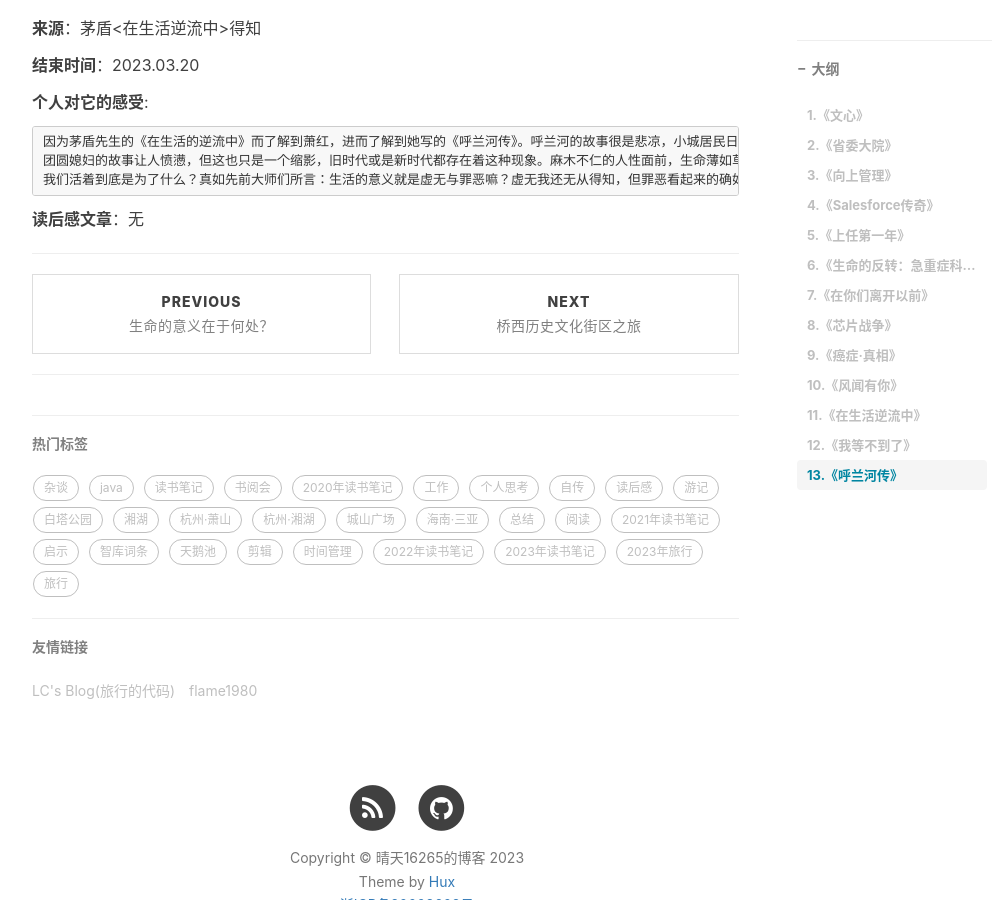
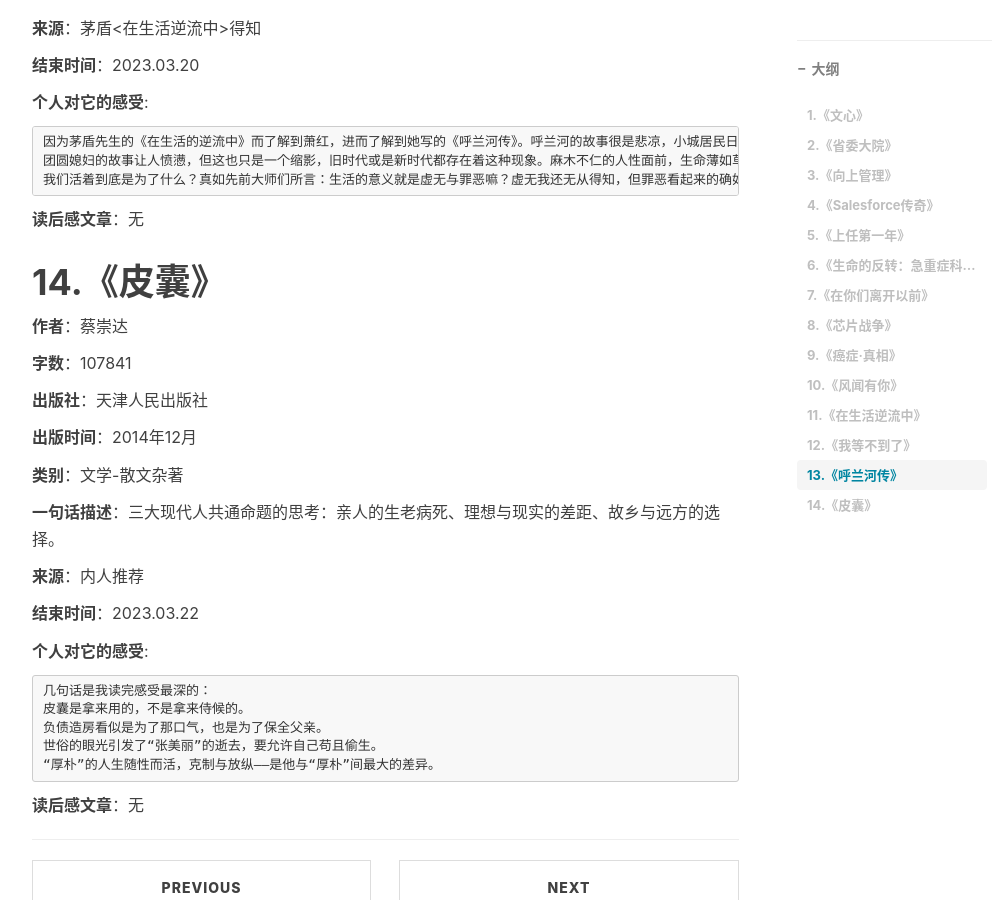
Before and after one commit to qingtian/qingtian.github.com, a Jekyll site: the page built from _posts/2023-02-25-tracking-of-reading-list-in-2023.md, in a window 1280 px wide and 900 px high, scrolled down 7447 px. Shown: the whole window, without its empty margins (233-1226 px from the left). Built offline with Jekyll 4.4.1, drawn with Linux system fonts in a browser that asks for light colours; nearby versions of some CDN libraries; comment, search, counter and statistics services are not loaded.

Commit message:
《皮囊》

````diff
--- a/_posts/2023-02-25-tracking-of-reading-list-in-2023.md
+++ b/_posts/2023-02-25-tracking-of-reading-list-in-2023.md
@@ -394,3 +394,33 @@ tags:
 ```
 
 **读后感文章**：无
+
+# 14.《皮囊》
+
+**作者**：蔡崇达
+
+**字数**：107841
+
+**出版社**：天津人民出版社
+
+**出版时间**：2014年12月
+
+**类别**：文学-散文杂著
+
+**一句话描述**：三大现代人共通命题的思考：亲人的生老病死、理想与现实的差距、故乡与远方的选择。
+
+**来源**：内人推荐
+
+**结束时间**：2023.03.22
+
+**个人对它的感受**:
+
+```
+几句话是我读完感受最深的：
+皮囊是拿来用的，不是拿来侍候的。
+负债造房看似是为了那口气，也是为了保全父亲。
+世俗的眼光引发了“张美丽”的逝去，要允许自己苟且偷生。
+“厚朴”的人生随性而活，克制与放纵——是他与“厚朴”间最大的差异。
+```
+
+**读后感文章**：无
````
